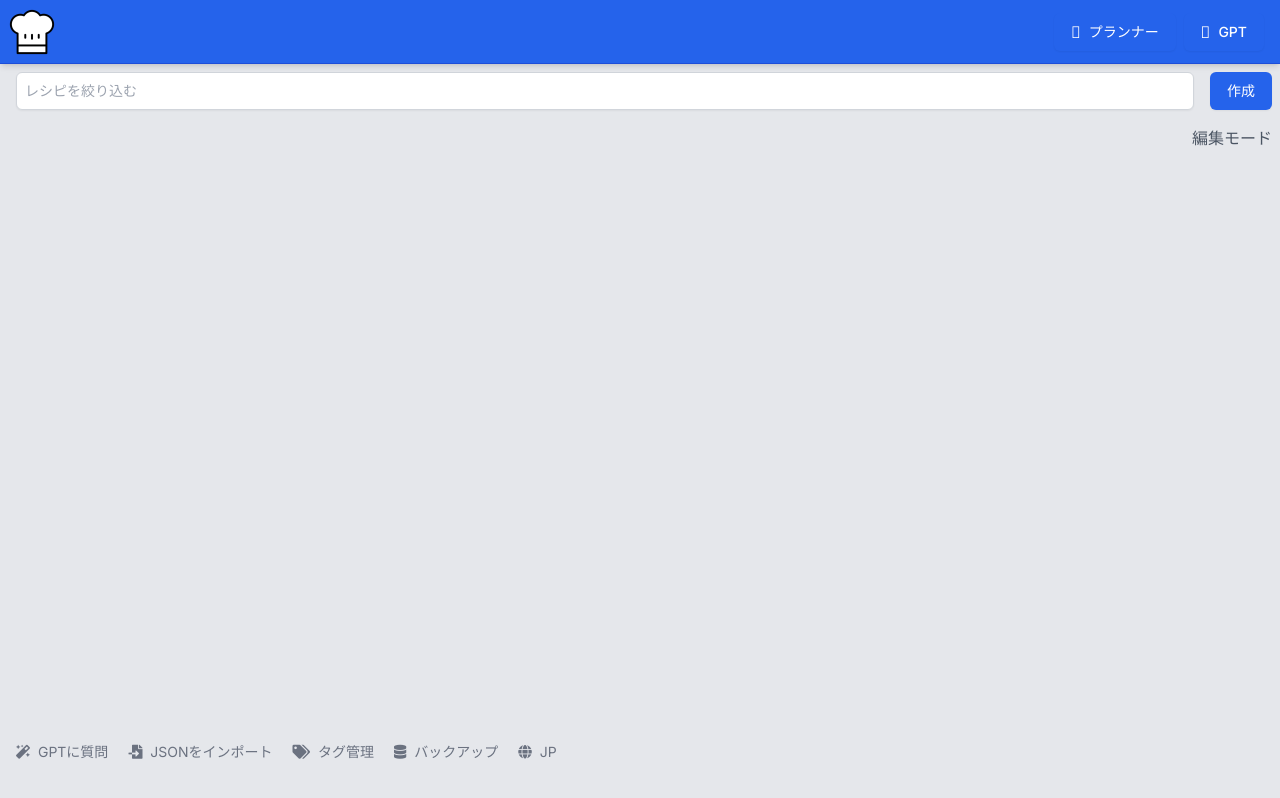
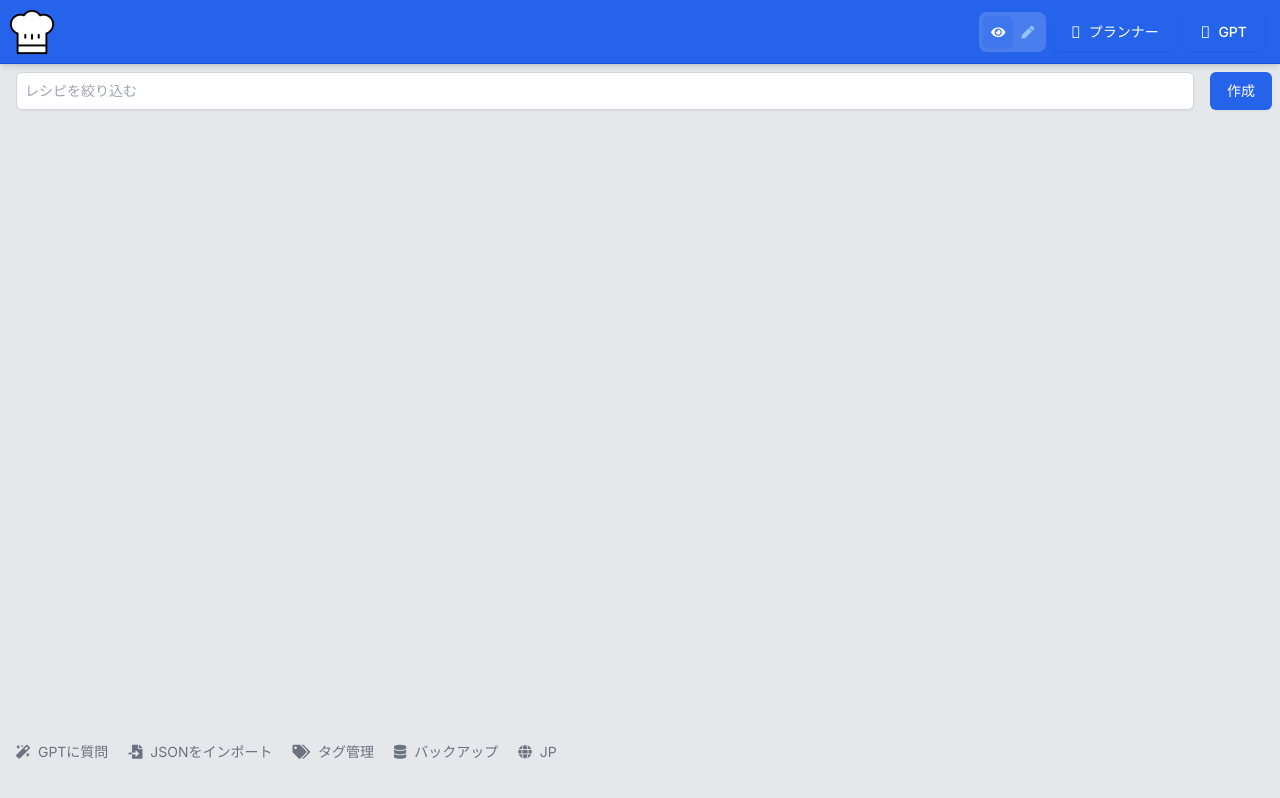
Before and after one commit to gukosowa/kukkingu, a Vue app: page / in a window 1280 px wide. Built offline with nearby package versions, Linux system fonts and the light colour scheme.

Commit message:
chore: wip

```diff
--- a/src/components/Header.vue
+++ b/src/components/Header.vue
@@ -49,6 +49,12 @@
         />
       </template>
       <template v-else>
+        <ModeButtonGroup
+          class="mr-2"
+          :mode="storageEditMode ? 'edit' : 'view'"
+          :showChecklist="false"
+          @mode-change="onStorageModeChange"
+        />
         <Button @click="openPlanner" class="mr-2">
           <Icon icon="fal fa-calendar-week mr-2" size="1rem" />
           {{ t('Planner') }}
@@ -86,7 +92,7 @@
 <script lang="ts" setup>
 import { computed, ref } from 'vue'
 import { useRoute, useRouter } from 'vue-router'
-import { recipes, modalStates } from '~src/store/index'
+import { recipes, modalStates, storageEditMode } from '~src/store/index'
 import { t, currentLocale } from '~src/i18n'
 import SInput from '~components/Input.vue'
 import Icon from './Icon.vue'
@@ -194,6 +200,10 @@ function goToOverview() {
 
 function openPlanner() {
   router.push('/planner')
+}
+
+function onStorageModeChange(newMode: 'view' | 'edit' | 'checklist') {
+  storageEditMode.value = newMode === 'edit'
 }
 
 // GPT functionality functions
--- a/src/components/ModeButtonGroup.vue
+++ b/src/components/ModeButtonGroup.vue
@@ -28,6 +28,7 @@
 
     <!-- Checklist Button -->
     <button
+      v-if="props.showChecklist"
       @click="setMode('checklist')"
       class="relative z-10 flex items-center justify-center px-2 py-1.5 rounded-md transition-colors duration-200 whitespace-nowrap"
       :class="mode === 'checklist' ? 'text-white' : 'text-blue-300 hover:text-blue-500'"
@@ -46,14 +47,23 @@ import { vibrate } from '~src/services/vibrate'
 
 interface Props {
   mode: 'view' | 'edit' | 'checklist'
+  showChecklist?: boolean
 }
 
-const props = defineProps<Props>()
+const props = withDefaults(defineProps<Props>(), {
+  showChecklist: true,
+})
 const emit = defineEmits<{
   (e: 'mode-change', mode: 'view' | 'edit' | 'checklist'): void
 }>()
 
 const highlightClass = computed(() => {
+  if (!props.showChecklist) {
+    // Two-position slider (view/edit)
+    if (props.mode === 'edit') return 'left-[50%] right-1'
+    return 'left-1 right-[50%]'
+  }
+  // Three-position slider (view/edit/checklist)
   switch (props.mode) {
     case 'view':
       return 'left-1 right-[66.5%]'
--- a/src/components/Storage.vue
+++ b/src/components/Storage.vue
@@ -30,14 +30,6 @@
       <Button class="ml-2 flex-shrink" @click="openCreateModal">{{ t('Create') }}</Button>
     </div>
 
-    <button
-          type="button"
-          class="ml-3 text-gray-600 hover:text-gray-800 text-right my-2"
-          v-if="allAvailableTags.length == 0"
-          @click.stop.prevent="toggleBulkEditMode"
-        >
-          {{ isBulkEditMode ? t('View mode') : t('Edit mode') }}
-        </button>
 
     <!-- Tag Filter Details/Summary -->
     <details class="mb-3 mt-2 mx-2" v-if="allAvailableTags.length > 0">
@@ -46,13 +38,6 @@
           <Icon icon="fal fa-tags" size="0.9rem" class="mr-1" />
           {{ t('Available tags') }} ({{ allAvailableTags.length }})
         </span>
-        <button
-          type="button"
-          class="ml-3 text-gray-600 hover:text-gray-800"
-          @click.stop.prevent="toggleBulkEditMode"
-        >
-          {{ isBulkEditMode ? t('View mode') : t('Edit mode') }}
-        </button>
       </summary>
       <div class="mt-2 flex flex-wrap gap-2">
         <span
@@ -193,6 +178,7 @@ import ModalConfirm from './ModalConfirm.vue'
 import ModalInput from './ModalInput.vue'
 import ModalManageImage from './ModalManageImage.vue'
 import ModalImageZoom from './ModalImageZoom.vue'
+import { storageEditMode } from '~src/store/index'
 
 const router = useRouter()
 const recipes = computed({
@@ -239,7 +225,10 @@ let selectedRecipe = ref<any>(null)
 let toastMessage = ref('')
 let toastTimer: number | null = null
 const transitionName = ref('ov')
-const isBulkEditMode = ref(false)
+const isBulkEditMode = computed({
+  get: () => storageEditMode.value,
+  set: (v) => (storageEditMode.value = v)
+})
 let showZoomModal = ref(false)
 let zoomImageSrc = ref('')
 
@@ -616,9 +605,7 @@ function changeName(value: any, index: number) {
 function handleNameEnter(index: number) {
   return
 }
-function toggleBulkEditMode() {
-  isBulkEditMode.value = !isBulkEditMode.value
-}
+// Mode iscontrolled in Header via storageEditMode
 function initRemove(index: number, removeName: string) {
   showDeleteConfirm.value = true
   deleteConfirmName.value = removeName
--- a/src/store/index.ts
+++ b/src/store/index.ts
@@ -150,6 +150,9 @@ export const modalStates = ref({
 
 // Global search state for cross-component search functionality
 export const globalSearchFilter = ref('')
+
+// Overview (Storage) edit mode toggle, controlled from header
+export const storageEditMode = ref(false)
 
 // Recipe view settings stored globally in IndexedDB
 export const recipeViewSettings = ref({
```
